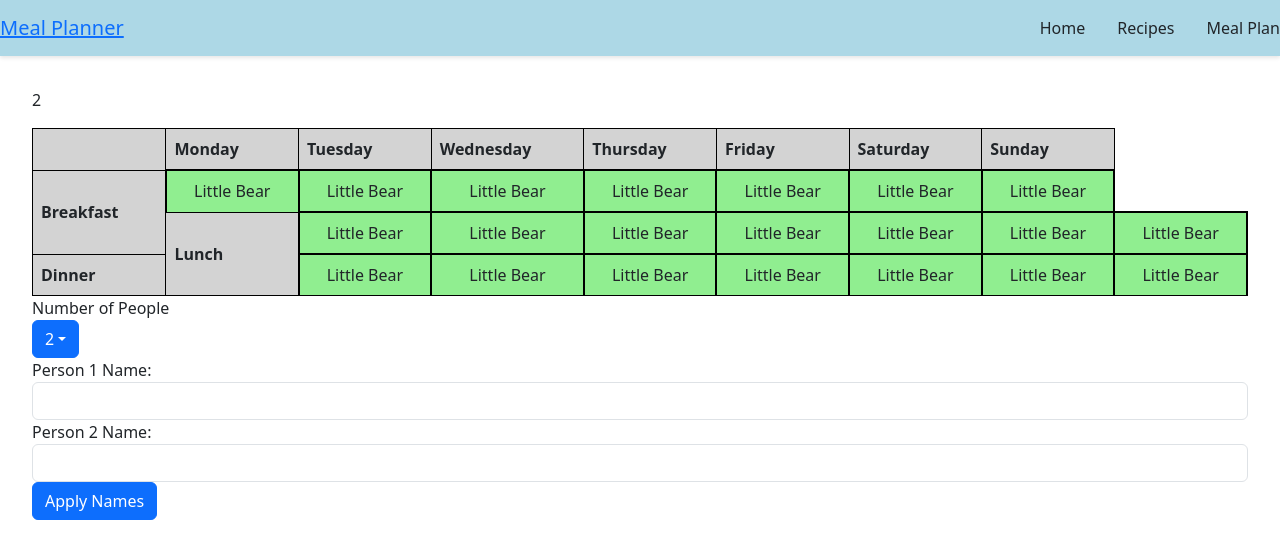
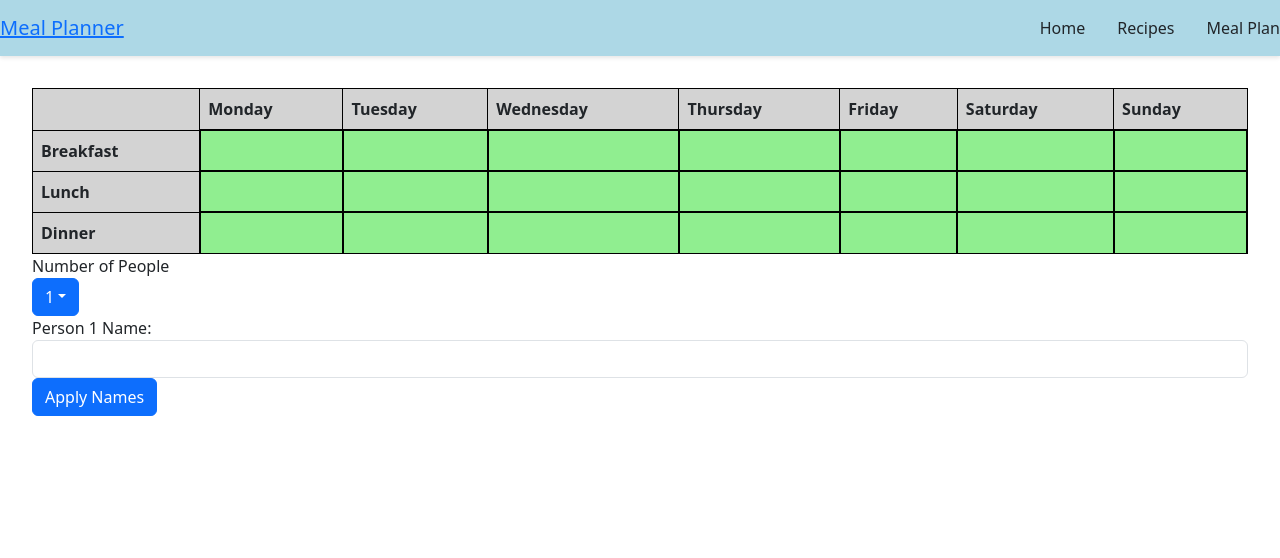
Before and after one commit to daniafernandez/meal-planner, a React (Vite) app in the folder client/: page /mealplan in a window 1280 px wide. Shown: the top 558 px of the page. Built offline with nearby package versions, Linux system fonts and the light colour scheme.

Commit message:
table formatting based on num people, person name inputs

```diff
--- a/client/src/components/TextInput.tsx
+++ b/client/src/components/TextInput.tsx
@@ -1,13 +1,20 @@
 interface Props {
     label: string;
+    value: string;
+    onChange: (newValue: string) => void;
   }
 
 
-  export const TextInput = ({ label }: Props) => {
+  export const TextInput = ({ label, value, onChange }: Props) => {
     return (
         <>
-            <label htmlFor="exampleInputPassword1">{label}</label>
-            <input type="text" className="form-control" id="exampleInputPassword1" />
+            <label htmlFor={label}>{label}</label>
+            <input
+                type="text"
+                className="form-control"
+                id={label}
+                value={value}
+                onChange={(e) => onChange(e.target.value)} />
         </>
     );
   };
--- a/client/src/pages/MealPlan.tsx
+++ b/client/src/pages/MealPlan.tsx
@@ -1,5 +1,5 @@
 import React from 'react';
-import { useState } from 'react';
+import { useState, useMemo } from 'react';
 import DropDown from "../components/DropDown.tsx"
 import TextInput from '../components/TextInput.tsx';
 
@@ -8,25 +8,34 @@ function MealPlan() {
 
     const daysOfWeek = ['Monday', 'Tuesday', 'Wednesday', 'Thursday', 'Friday', 'Saturday', 'Sunday'];
     const meals = ['Breakfast', 'Lunch', 'Dinner'];
-    const chef = 'Little Bear'
-    const peoplex = ['Austin', 'Dania', 'Moose']
     const numPeopleOptions = ["1","2","3","4","5","6"]
-    const numPeopleDefaultOption = "2"
+    const numPeopleDefaultOption = "1"
 
     const [selectedOption, setSelectedOption] = useState<string>(numPeopleDefaultOption);
-    const [peopleFinal, setPeopleFinal] = useState<string[]>([]);
+    const [peopleRows, setPeopleRows] = useState<string>('1');
+    const [people, setPeople] = useState<string[]>(Array(parseInt(numPeopleDefaultOption)).fill(""));
+    const [peopleTotal, setPeopleTotal] = useState<string[]>([]);
+    const peopleExtra = useMemo(() => people.slice(1), [peopleTotal]);
+    const [cook, setCook] = useState<string>(people[0] || "");
 
     const handleOptionSelect = (option: string) => {
         setSelectedOption(option);
     };
 
+    const handlePersonChange = (index: number, newValue: string) => {
+        const updatedPeople = [...people];
+        updatedPeople[index] = newValue;
+        setPeople(updatedPeople);
+    };
+
     const applyNames = () => {
-        setPeopleFinal(peoplex);
+        setPeopleTotal(people);
+        setCook(people[0] || "");
+        setPeopleRows(selectedOption)
     };
 
     return (
         <>
-        <p>{selectedOption}</p>
         <table>
             <thead>
                 <tr>
@@ -40,15 +49,15 @@ function MealPlan() {
                 {meals.map((meal, mealIndex) => (
                     <React.Fragment key={mealIndex}>
                         <tr>
-                            <th rowSpan={parseInt(selectedOption)}>{meal}</th>
+                            <th rowSpan={parseInt(peopleRows)}>{meal}</th>
                             {daysOfWeek.map((_, dayIndex) => (
-                                <td key={`${mealIndex}-${dayIndex}`} className="personCellTop">{chef}</td>
+                                <td key={`${mealIndex}-${dayIndex}`} className="personCellTop">{cook}</td>
                             ))}
                         </tr>
-                        {peopleFinal.map((person, personIndex) => (
+                        {peopleExtra.map((person, personIndex) => (
                             <tr key={`${mealIndex}-${personIndex}`}>
                                  {daysOfWeek.map((_, dayIndex) => (
-                                <td key={`${mealIndex + 1}-${personIndex}-${dayIndex}`} className={personIndex === peopleFinal.length-1 ? "personCellBottom":"personCellMiddle"}>{person}</td>
+                                <td key={`${mealIndex + 1}-${personIndex}-${dayIndex}`} className={personIndex === peopleExtra.length-1 ? "personCellBottom":"personCellMiddle"}>{person}</td>
                             ))}
                             </tr>
                         ))}
@@ -67,7 +76,8 @@ function MealPlan() {
         <TextInput
             key={index}
             label={`Person ${index + 1} Name:`}
-            onInput={applyNames}
+            value={people[index] || ""}
+            onChange={(newValue) => handlePersonChange(index, newValue)}
         />
         ))}
         <button
```
